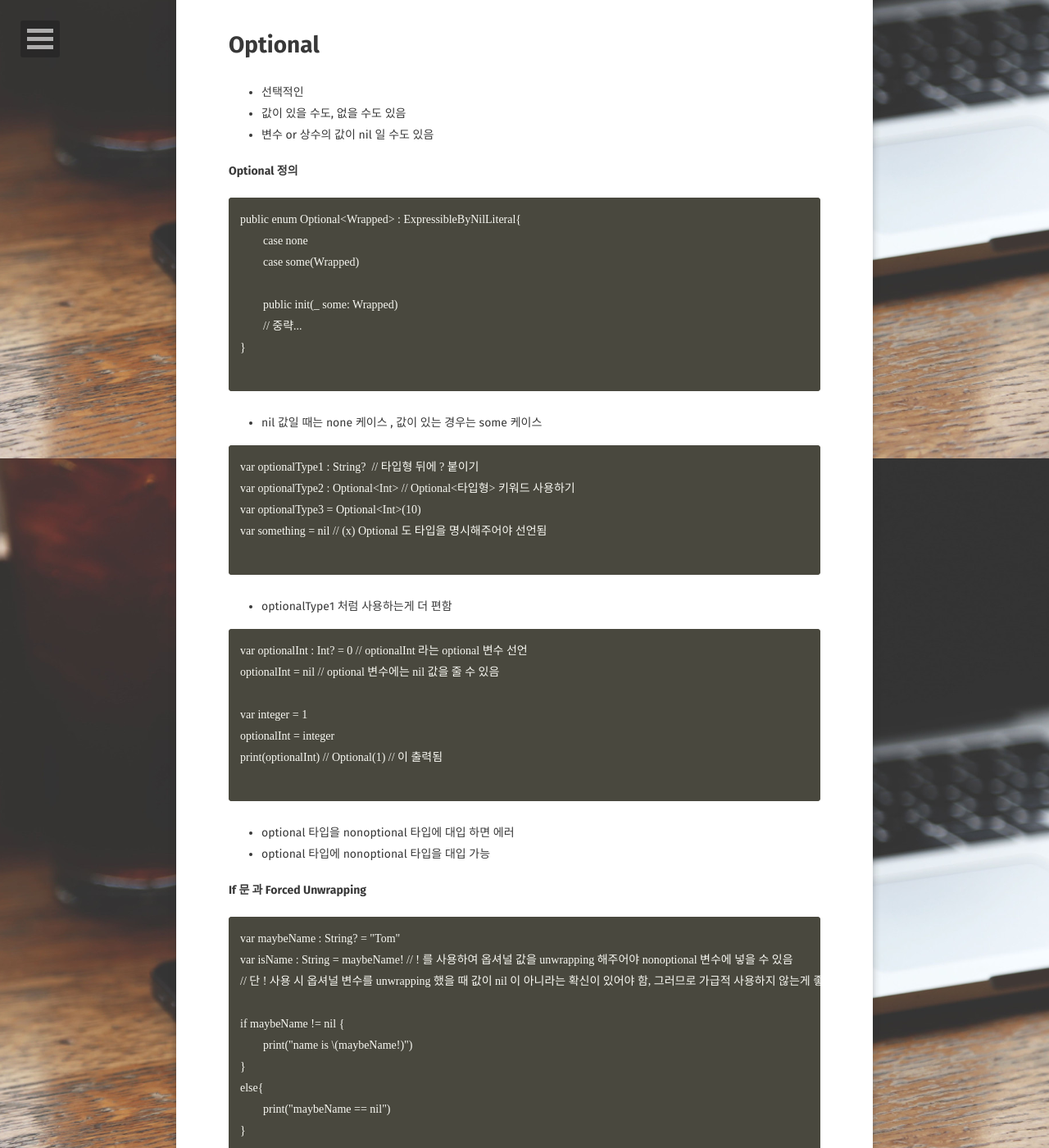
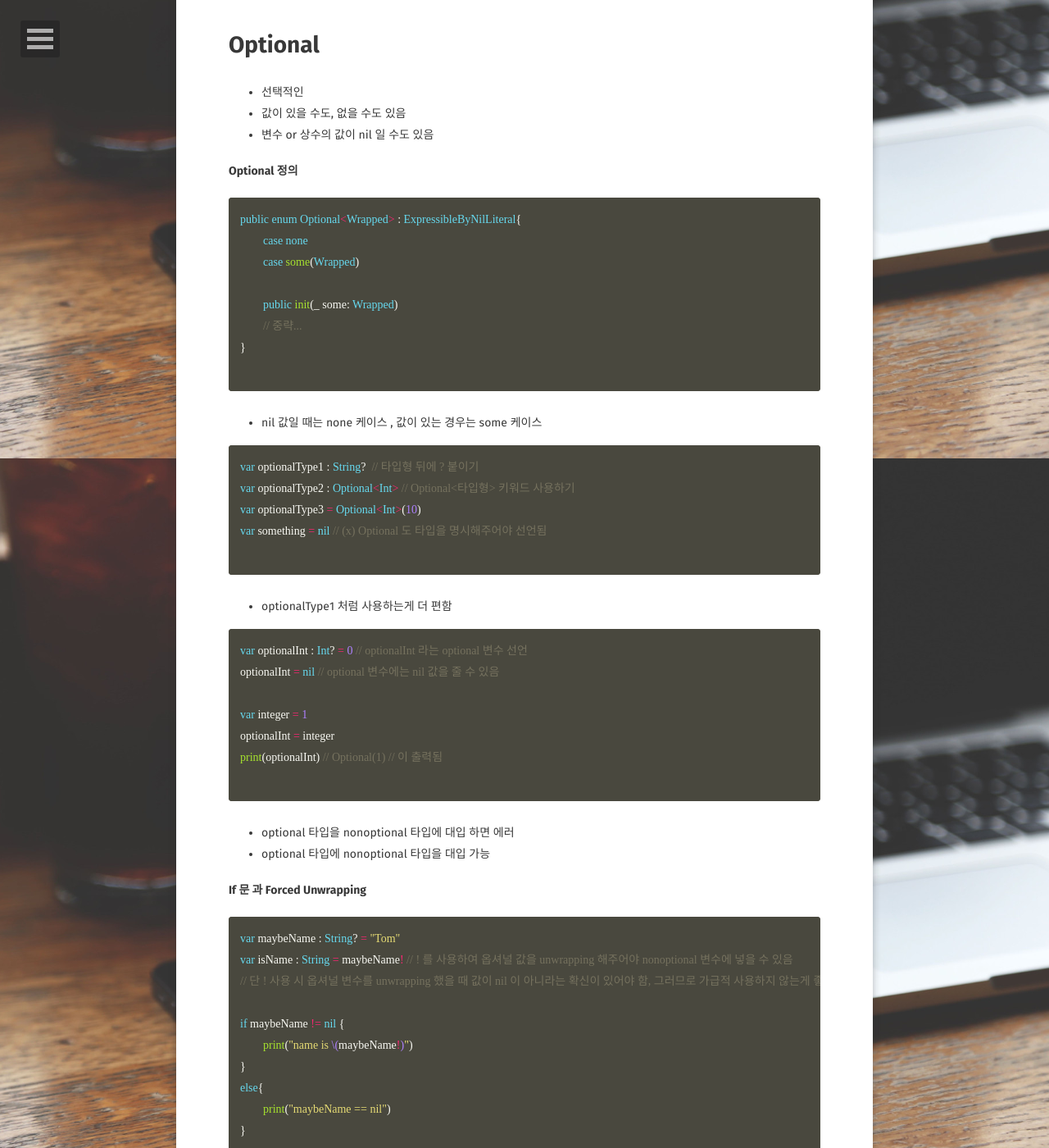
Before and after one commit to Gunwoos/Gunwoos.github.io, a Jekyll site: the page built from _posts/2018-10-12-swift08.md, in a window 1280 px wide and 1400 px high, scrolled down 341 px. Shown: the whole window at 82% size. Built offline with Jekyll 4.4.1, drawn with Linux system fonts in a browser that asks for light colours; some web fonts are replaced; comment, search, counter and statistics services are not loaded; some of the changed text lies outside the part shown.

Commit message:
Update 2018-10-12-swift08.md

````diff
--- a/_posts/2018-10-12-swift08.md
+++ b/_posts/2018-10-12-swift08.md
@@ -16,7 +16,7 @@ comments: true
 
 #### Optional 정의
 
-```
+```swift
 public enum Optional<Wrapped> : ExpressibleByNilLiteral{
 	case none
 	case some(Wrapped)
@@ -29,7 +29,7 @@ public enum Optional<Wrapped> : ExpressibleByNilLiteral{
 
 - nil 값일 때는 none 케이스 , 값이 있는 경우는 some 케이스
 
-```
+```swift
 var optionalType1 : String?  // 타입형 뒤에 ? 붙이기
 var optionalType2 : Optional<Int> // Optional<타입형> 키워드 사용하기
 var optionalType3 = Optional<Int>(10)
@@ -40,7 +40,7 @@ var something = nil // (x) Optional 도 타입을 명시해주어야 선언됨
 - optionalType1 처럼 사용하는게 더 편함
 
 
-```
+```swift
 var optionalInt : Int? = 0 // optionalInt 라는 optional 변수 선언
 optionalInt = nil // optional 변수에는 nil 값을 줄 수 있음
 
@@ -55,7 +55,7 @@ print(optionalInt) // Optional(1) // 이 출력됨
 
 #### If  문 과 Forced Unwrapping
 
-```
+```swift
 var maybeName : String? = "Tom"
 var isName : String = maybeName! // ! 를 사용하여 옵셔널 값을 unwrapping 해주어야 nonoptional 변수에 넣을 수 있음
 // 단 ! 사용 시 옵셔널 변수를 unwrapping 했을 때 값이 nil 이 아니라는 확신이 있어야 함, 그러므로 가급적 사용하지 않는게 좋다
@@ -74,7 +74,7 @@ else{
 - 옵셔널에 값이 있는지 확인하여, 만약 값이 있다면 옵셔널에서 추출된 값을 일정 블록 안에서 사용할 수 있는 상수나 변수로 할당해서 사용할 수 있도록 해줌
 - if 문, while문, guard문 과 결합하여 사용
 
-```
+```swift
 var optionalStr : String? = "Hello World"
 
 if let newOptionalStr = optionalStr{
@@ -99,7 +99,7 @@ doSomething(str:nil)
 
 - 옵셔널 바인딩으로 값을 추출하기 귀찮거나 nil 때문에 에러가 발생하지 않을 것 같다는 확신이 들 때 암시적 추출 옵셔널을 사용
 
-```
+```swift
 var myName : String! = "Samyy"
 print(myName)
 
@@ -112,7 +112,7 @@ print(myName)
 - 옵셔널을 반복 사용하여 자전거 체인처럼 서로 꼬리를 물고있는 모양
 - 프로퍼티나 메소드, 서브스크립트를 호출하고 싶은 옵셔널 변수나 상수 뒤에 ? 를 붙여서 표현
 
-```
+```swift
 class Person{
  var residence : Residence?
 }
@@ -126,7 +126,7 @@ newPerson.residence=Residence()
 let roomCount = newPerson.residence?.numberOfRooms
 
 if let roomCount = newPerson.residence?.numberOfRooms {
-print("newPerson's residence has \(roomCount) room(s)")
+	print("newPerson's residence has \(roomCount) room(s)")
 }
 else{
 	print("Unable to retrieve the number of rooms.")
@@ -136,7 +136,7 @@ else{
 
 #### Array Optional
 
-```
+```swift
 var num1 : Array[Int]? = [1, 2, 3]
 var num2 : Array[Int?] = [1, 2, 3]
 ```
@@ -152,7 +152,7 @@ var num2 : Array[Int?] = [1, 2, 3]
 - func addFriend(name: String) 만들기
 - printFriendList() 함수 만들기
 
-```
+```swift
 class friend{
 	var friendList : Array<String?> = [nil,"tom"]
 
````
